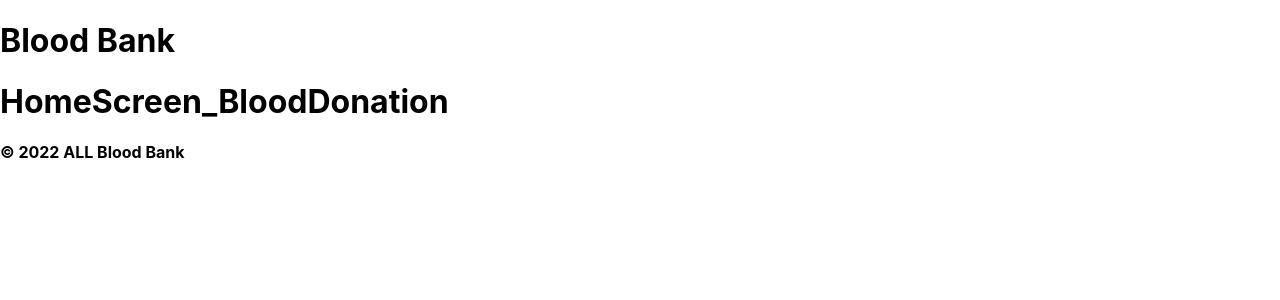
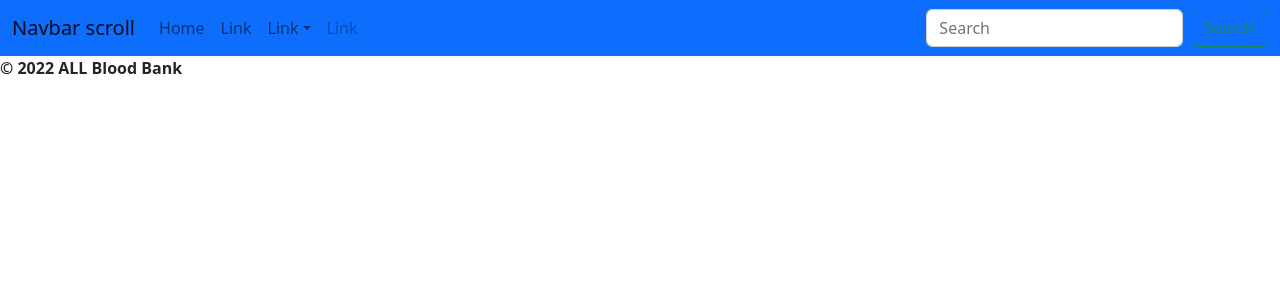
Before and after one commit to akashurrehman/FYP-1-FrontEnd, a React (Create React App) app in the folder reactview/: page /bloodCenter/HomeScreen in a window 1280 px wide. Shown: the top 300 px of the page. Built offline with nearby package versions, Linux system fonts and the light colour scheme.

Commit message:
Bootstrap package added

```diff
--- a/reactview/package.json
+++ b/reactview/package.json
@@ -6,7 +6,9 @@
     "@testing-library/jest-dom": "^5.16.5",
     "@testing-library/react": "^13.4.0",
     "@testing-library/user-event": "^13.5.0",
+    "bootstrap": "^5.2.3",
     "react": "^18.2.0",
+    "react-bootstrap": "^2.7.0",
     "react-dom": "^18.2.0",
     "react-router-dom": "^6.4.5",
     "react-scripts": "5.0.1",
--- a/reactview/src/Components_for_All_Panels/BloodCentre/Header.jsx
+++ b/reactview/src/Components_for_All_Panels/BloodCentre/Header.jsx
@@ -1,10 +1,52 @@
-import React from "react";
+import React from 'react';
+import Button from 'react-bootstrap/Button';
+import Container from 'react-bootstrap/Container';
+import Form from 'react-bootstrap/Form';
+import Nav from 'react-bootstrap/Nav';
+import Navbar from 'react-bootstrap/Navbar';
+import NavDropdown from 'react-bootstrap/NavDropdown';
 
-const Header = () => {
-    return (
-        <div className="header">
-            <h1>Blood Bank</h1>
-        </div>
-    );
-};
+function Header() {
+  return (
+    <Navbar bg="primary" expand="lg" fixed="top" >
+      <Container fluid>
+        <Navbar.Brand href="#">Navbar scroll</Navbar.Brand>
+        <Navbar.Toggle aria-controls="navbarScroll" />
+        <Navbar.Collapse id="navbarScroll">
+          <Nav
+            className="me-auto my-2 my-lg-0"
+            style={{ maxHeight: '100px' }}
+            navbarScroll
+          >
+            <Nav.Link href="#action1">Home</Nav.Link>
+            <Nav.Link href="#action2">Link</Nav.Link>
+            <NavDropdown title="Link" id="navbarScrollingDropdown">
+              <NavDropdown.Item href="#action3">Action</NavDropdown.Item>
+              <NavDropdown.Item href="#action4">
+                Another action
+              </NavDropdown.Item>
+              <NavDropdown.Divider />
+              <NavDropdown.Item href="#action5">
+                Something else here
+              </NavDropdown.Item>
+            </NavDropdown>
+            <Nav.Link href="#" disabled>
+              Link
+            </Nav.Link>
+          </Nav>
+          <Form className="d-flex">
+            <Form.Control
+              type="search"
+              placeholder="Search"
+              className="me-2"
+              aria-label="Search"
+            />
+            <Button variant="outline-success">Search</Button>
+          </Form>
+        </Navbar.Collapse>
+      </Container>
+    </Navbar>
+  );
+}
+
 export default Header;
--- a/reactview/src/index.js
+++ b/reactview/src/index.js
@@ -2,6 +2,7 @@
 import ReactDOM from 'react-dom/client';
 import './index.css';
 import App from './App';
+import 'bootstrap/dist/css/bootstrap.min.css';
 import reportWebVitals from './reportWebVitals';
 
 const root = ReactDOM.createRoot(document.getElementById('root'));
```
Also changed, not shown: 1 other file (tests, documents, lock files or other folders).
